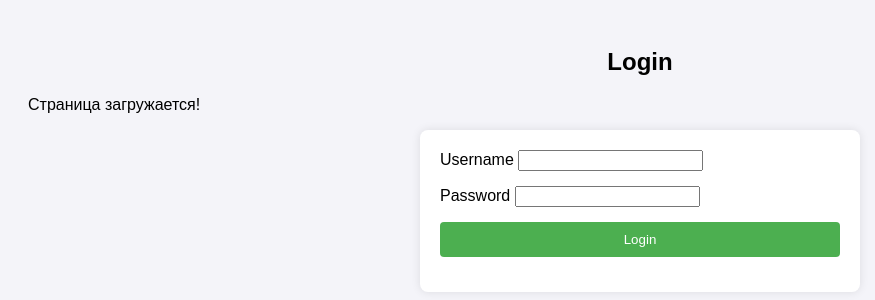
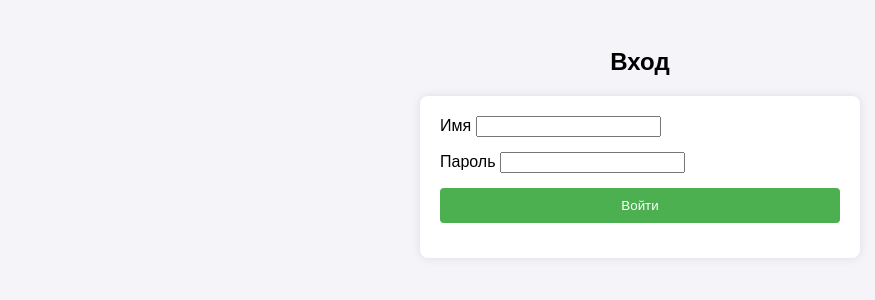
Before and after one commit to RimG-4/maps-app, a Flask app: page /auth/login in a window 1280 px wide. Shown: the top 300 px of the page, without its empty margins (0-875 px from the left). Run offline with Flask 3, Linux system fonts and the light colour scheme.

Commit message:
корректировка добавления регистрацию и авторизации3

```diff
--- a/app/forms/auth_forms.py
+++ b/app/forms/auth_forms.py
@@ -3,10 +3,10 @@ from wtforms import StringField, PasswordField
 from wtforms.validators import InputRequired, Length, EqualTo
 
 class RegisterForm(FlaskForm):
-    username = StringField('Username', validators=[InputRequired(), Length(min=4, max=20)])
-    password = PasswordField('Password', validators=[InputRequired(), Length(min=6)])
-    confirm_password = PasswordField('Confirm Password', validators=[InputRequired(), EqualTo('password')])
+    username = StringField('Имя', validators=[InputRequired(), Length(min=4, max=20)])
+    password = PasswordField('Пароль', validators=[InputRequired(), Length(min=6)])
+    confirm_password = PasswordField('Подтвердите пароль', validators=[InputRequired(), EqualTo('password')])
 
 class LoginForm(FlaskForm):
-    username = StringField('Username', validators=[InputRequired()])
-    password = PasswordField('Password', validators=[InputRequired()])
+    username = StringField('Имя', validators=[InputRequired()])
+    password = PasswordField('Пароль', validators=[InputRequired()])
--- a/app/models/user.py
+++ b/app/models/user.py
@@ -8,3 +8,6 @@ class T_User(db.Model, UserMixin):
     password = db.Column(db.String(120), nullable=False)
 
     trips = db.relationship('T_TripHistory', back_populates='user')
+
+    def __repr__(self):
+        return f"<User {self.login}>"
--- a/app/templates/auth/login.html
+++ b/app/templates/auth/login.html
@@ -1,12 +1,11 @@
 {% extends 'base.html' %}
 
 {% block content %}
-  <h2>Login</h2>
-  <p>Страница загружается!</p>  <!-- Добавь этот текст -->
+  <h2>Вход</h2>
   <form method="POST">
     {{ form.hidden_tag() }}
     <div>{{ form.username.label }} {{ form.username() }}</div>
     <div>{{ form.password.label }} {{ form.password() }}</div>
-    <div><button type="submit">Login</button></div>
+    <div><button type="submit">Войти</button></div>
   </form>
 {% endblock %}
--- a/app/templates/auth/register.html
+++ b/app/templates/auth/register.html
@@ -1,12 +1,12 @@
 {% extends 'base.html' %}
 
 {% block content %}
-  <h2>Register</h2>
+  <h2>Регистрация</h2>
   <form method="POST">
     {{ form.hidden_tag() }}
     <div>{{ form.username.label }} {{ form.username() }}</div>
     <div>{{ form.password.label }} {{ form.password() }}</div>
     <div>{{ form.confirm_password.label }} {{ form.confirm_password() }}</div>
-    <div><button type="submit">Register</button></div>
+    <div><button type="submit">Зарегистрироваться</button></div>
   </form>
 {% endblock %}
```
